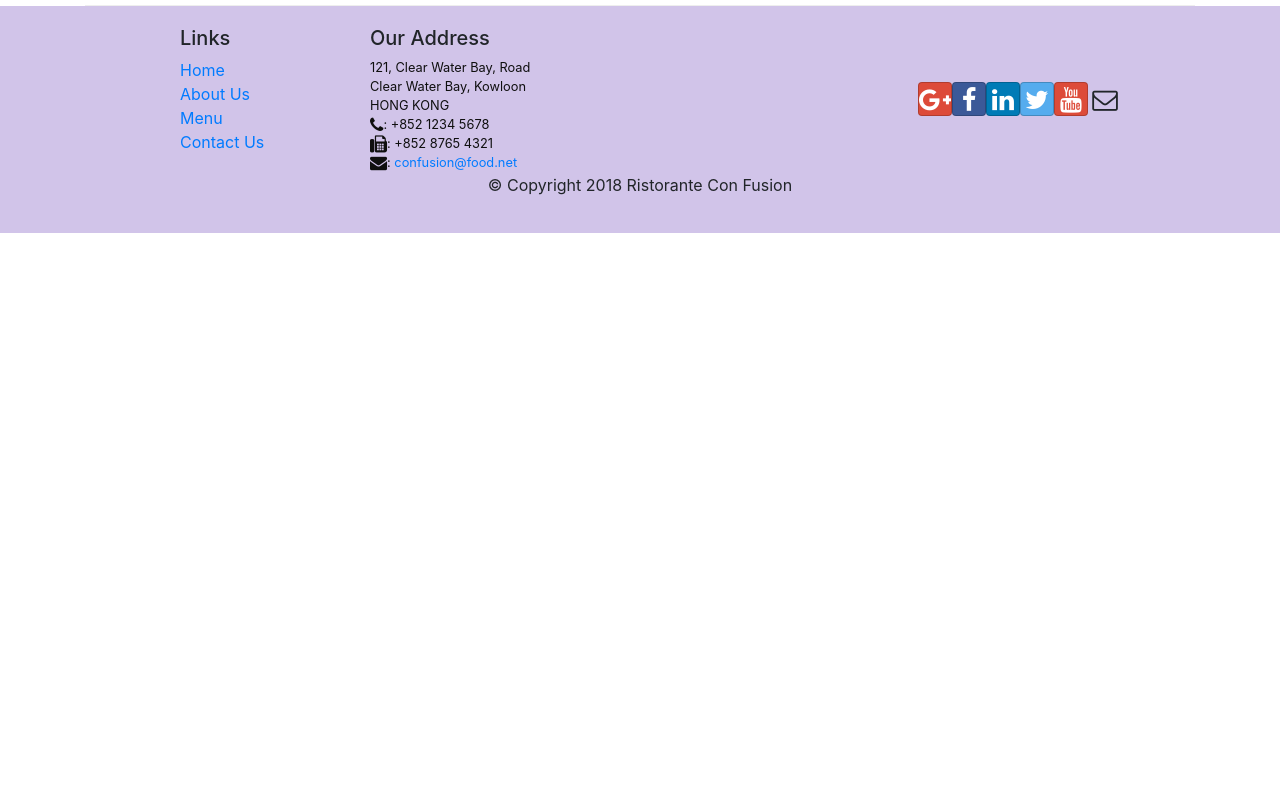
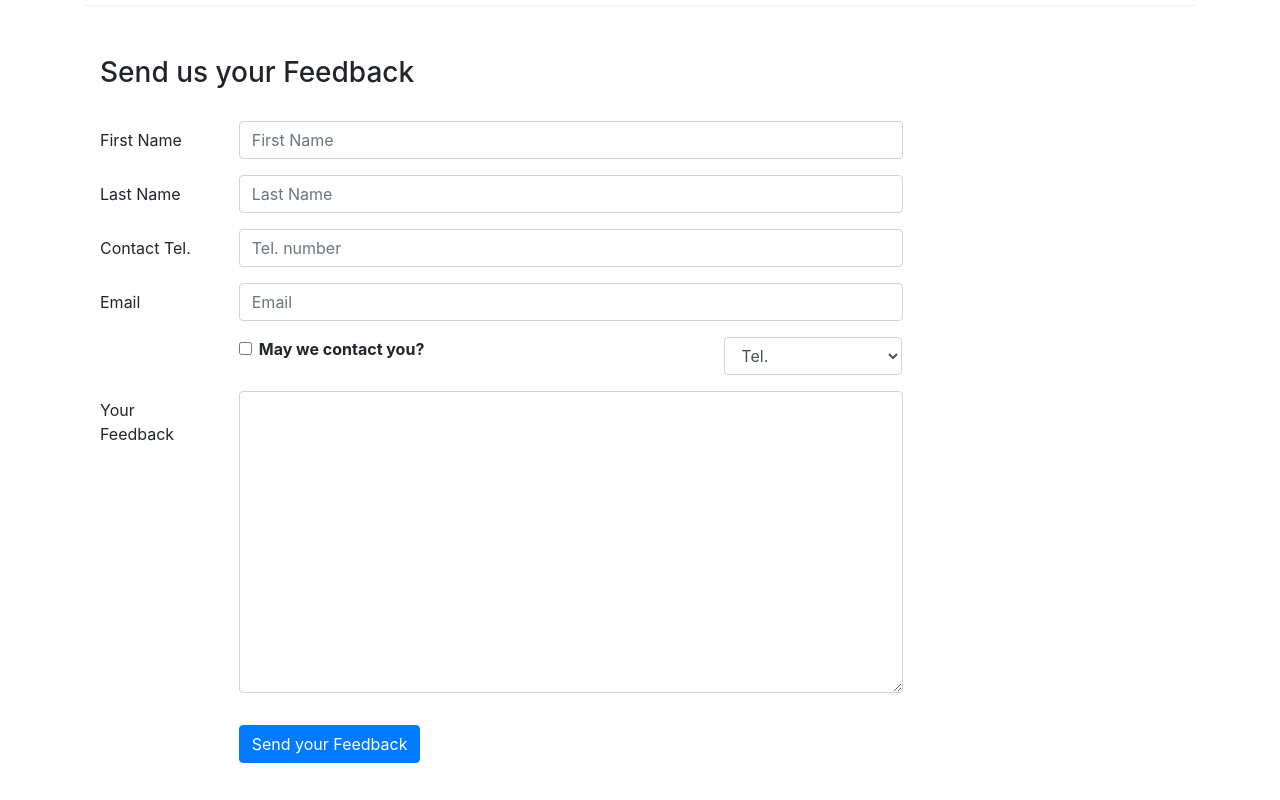
Before and after one commit to hazem-alabiad/coursera_react, a React (Create React App) app: page /contactus in a window 1280 px wide. Shown: the part 800-1600 px from the top of the page. Before the commit the page ends 1033 px from the top, so only its background shows below. Built offline with nearby package versions, Linux system fonts and the light colour scheme.

Commit message:
controlled forms

```diff
--- a/src/Component/ContactComponent.js
+++ b/src/Component/ContactComponent.js
@@ -1,12 +1,54 @@
-import React from "react";
-import { Breadcrumb, BreadcrumbItem } from "reactstrap";
+import React, { Component } from "react";
+import {
+  Breadcrumb,
+  BreadcrumbItem,
+  Form,
+  FormGroup,
+  Label,
+  Col,
+  Input,
+  Button
+} from "reactstrap";
 import { Link } from "react-router-dom";
 
-export default function Contact() {
+export default class Contact extends Component {
+  constructor(props) {
+    super(props);
+
+    this.state = {
+      firstName: "",
+      lastName: "",
+      telNum: "",
+      email: "",
+      agree: false,
+      contactType: "Tel.",
+      message: ""
+    };
+
+    // binding
+    this.handleChange = this.handleChange.bind(this);
+    this.handleSubmit = this.handleSubmit.bind(this);
+  }
+
+  handleChange(event) {
+    const target = event.target;
+    const value = target.type === "checkbox" ? target.checked : target.value;
+    const name = target.name;
+    this.setState({ [name]: value });
+  }
+
+  handleSubmit(event) {
+    console.log("Current state is:\n" + JSON.stringify(this.state));
+    event.preventDefault();
+  }
+
+  render() {
     return (
       <div className="container">
         <Breadcrumb>
-        <BreadcrumbItem><Link to="/home">Home</Link></BreadcrumbItem>
+          <BreadcrumbItem>
+            <Link to="/home">Home</Link>
+          </BreadcrumbItem>
           <BreadcrumbItem active>Contact Us</BreadcrumbItem>
         </Breadcrumb>
         <div className="row row-content">
@@ -55,6 +97,124 @@
             </div>
           </div>
         </div>
+        <div className="row row-content">
+          <div className="col-12 mb-4">
+            <h3>Send us your Feedback</h3>
+          </div>
+          <div className="col-12 col-md-9">
+            <Form onSubmit={this.handleSubmit}>
+              <FormGroup row>
+                <Label htmlFor="firstName" md={2}>
+                  First Name
+                </Label>
+                <Col>
+                  <Input
+                    type="text"
+                    id="firstName"
+                    name="firstName"
+                    placeholder="First Name"
+                    value={this.state.firstName}
+                    onChange={this.handleChange}
+                  />
+                </Col>
+              </FormGroup>
+              <FormGroup row>
+                <Label htmlFor="lastName" md={2}>
+                  Last Name
+                </Label>
+                <Col>
+                  <Input
+                    type="text"
+                    id="lastName"
+                    name="lastName"
+                    placeholder="Last Name"
+                    value={this.state.lastName}
+                    onChange={this.handleChange}
+                  />
+                </Col>
+              </FormGroup>
+              <FormGroup row>
+                <Label htmlFor="telNum" md={2}>
+                  Contact Tel.
+                </Label>
+                <Col>
+                  <Input
+                    type="text"
+                    id="telNum"
+                    name="telNum"
+                    placeholder="Tel. number"
+                    value={this.state.telNum}
+                    onChange={this.handleChange}
+                  />
+                </Col>
+              </FormGroup>
+              <FormGroup row>
+                <Label htmlFor="email" md={2}>
+                  Email
+                </Label>
+                <Col>
+                  <Input
+                    type="email"
+                    id="email"
+                    name="email"
+                    placeholder="Email"
+                    value={this.state.email}
+                    onChange={this.handleChange}
+                  />
+                </Col>
+              </FormGroup>
+              <FormGroup row>
+                <Col md={{ size: 6, offset: 2 }}>
+                  <FormGroup check>
+                    <Label check>
+                      <Input
+                        type="checkbox"
+                        name="agree"
+                        checked={this.state.agree}
+                        onChange={this.handleChange}
+                      />
+                      <strong>May we contact you?</strong>
+                    </Label>
+                  </FormGroup>
+                </Col>
+                <Col md={{ size: 3, offset: 1 }}>
+                  <Input
+                    type="select"
+                    name="contactType"
+                    value={this.state.contactType}
+                    onChange={this.handleChange}
+                  >
+                    <option>Tel.</option>
+                    <option>Email</option>
+                  </Input>
+                </Col>
+              </FormGroup>
+              <FormGroup row>
+                <Label htmlFor="message" md={2}>
+                  Your Feedback
+                </Label>
+                <Col>
+                  <Input
+                    type="textarea"
+                    id="message"
+                    name="message"
+                    rows="12"
+                    value={this.state.message}
+                    onChange={this.handleChange}
+                  ></Input>
+                </Col>
+              </FormGroup>
+              <FormGroup row>
+                <Col md={{ offset: 2, size: 10 }} className="mt-3">
+                  <Button type="submit" color="primary">
+                    Send your Feedback
+                  </Button>
+                </Col>
+              </FormGroup>
+            </Form>
+          </div>
+        </div>
       </div>
     );
   }
+}
--- a/src/Component/DishDetailComponent.js
+++ b/src/Component/DishDetailComponent.js
@@ -1,5 +1,13 @@
 import React from "react";
-import { Card, CardImg, CardBody, CardTitle, CardText, Breadcrumb, BreadcrumbItem } from "reactstrap";
+import {
+  Card,
+  CardImg,
+  CardBody,
+  CardTitle,
+  CardText,
+  Breadcrumb,
+  BreadcrumbItem
+} from "reactstrap";
 import { Link } from "react-router-dom";
 
 function RenderComments({ comments }) {
@@ -58,6 +66,7 @@
           </BreadcrumbItem>
           <BreadcrumbItem active>{props.dish.name}</BreadcrumbItem>
         </Breadcrumb>
+        <div className="col-12"></div>
         <div className="col-12 col-md-5 m-1">
           <RenderDish dish={props.dish} />
         </div>
```
Lines whose indentation alone changed are shown as unchanged.
